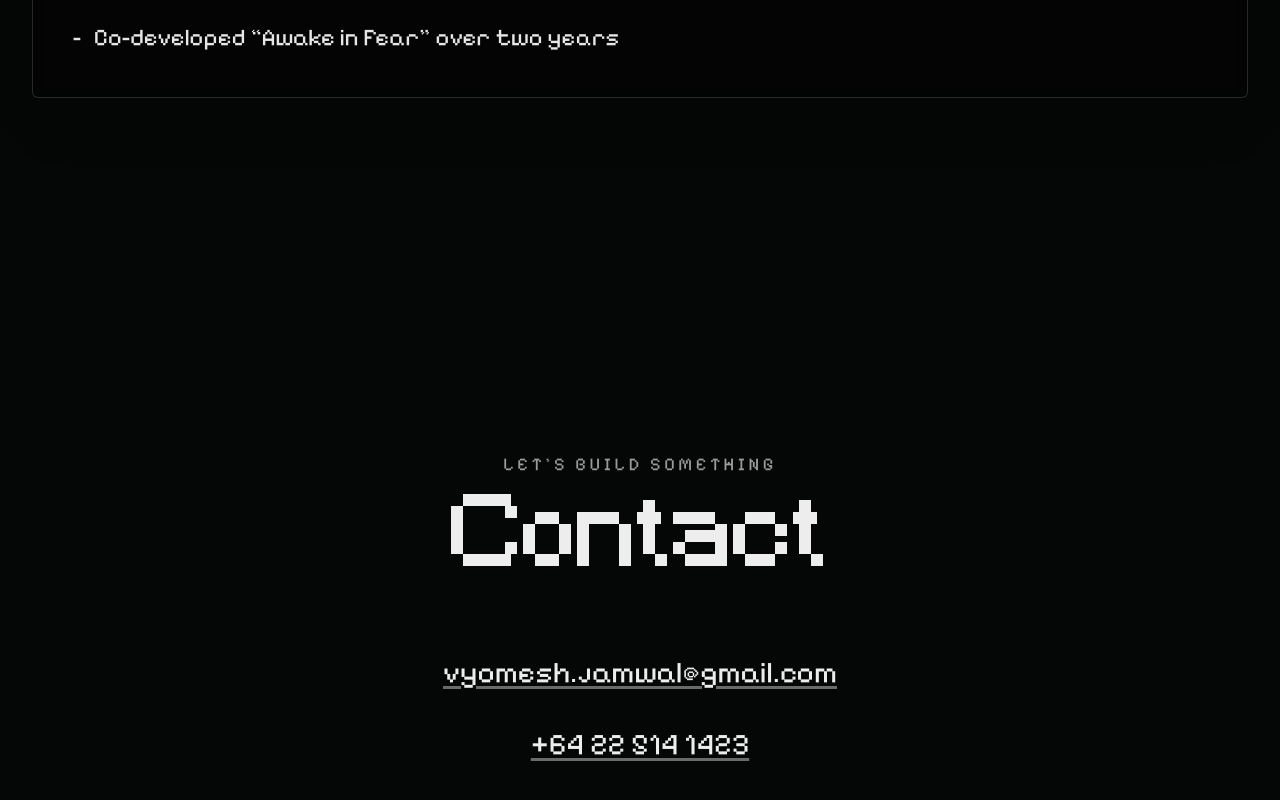
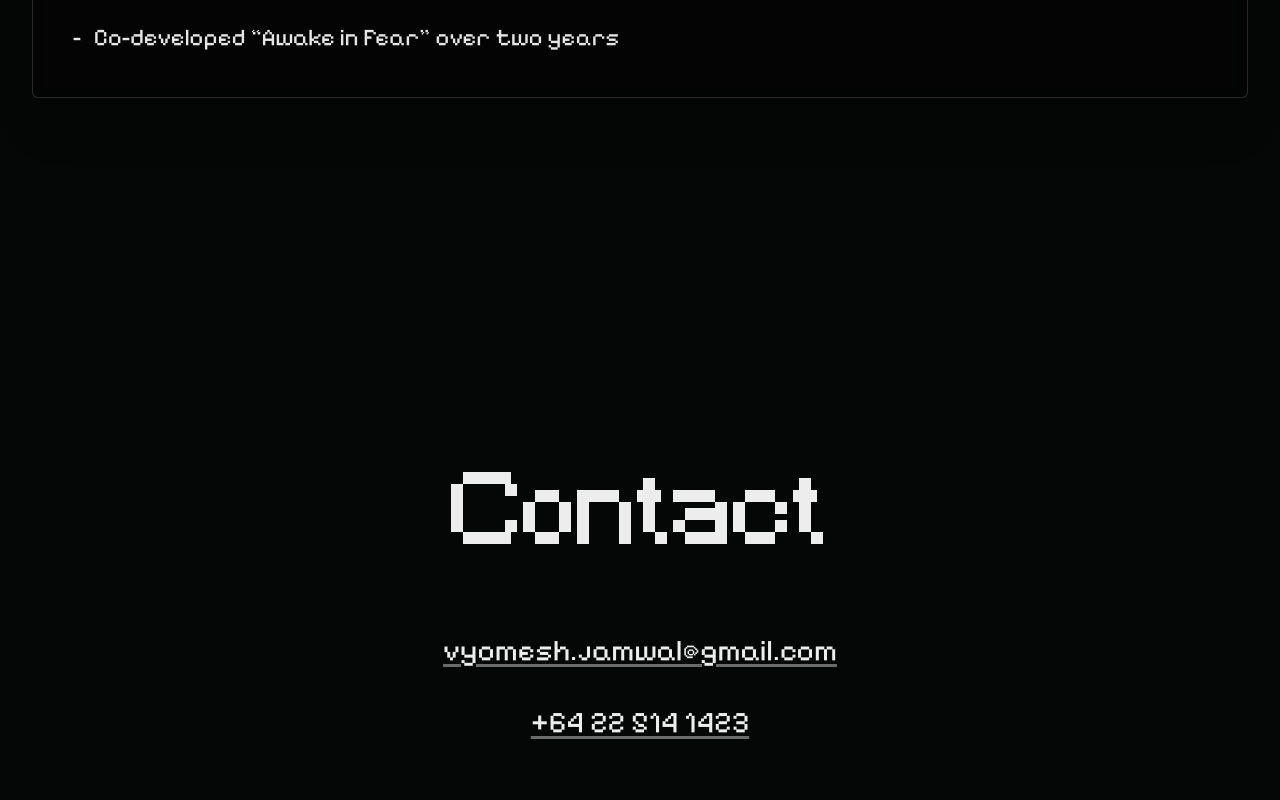
Before and after one commit to VyomeshJ/PortfolioWebsite, a Next.js app: page / in a window 1280 px wide. Shown: the part 2993-3793 px from the top of the page. Built offline with nearby package versions, Linux system fonts and the light colour scheme; no server answers.

Commit message:
style: simplify contact heading

```diff
--- a/components/Homepage/Contact.tsx
+++ b/components/Homepage/Contact.tsx
@@ -6,9 +6,6 @@ export default function Contact({ index }: { index: number }) {
       className="flex min-h-[100svh] snap-start items-center justify-center px-5 py-20 sm:px-8"
     >
       <div className="flex w-full max-w-4xl flex-col items-center justify-center text-center">
-        <p className="mb-4 text-lg uppercase tracking-[0.2em] text-white/60">
-          Let&apos;s build something
-        </p>
         <h1 className="font-mc text-[clamp(3rem,14vw,6rem)] leading-none">
           Contact
         </h1>
```
